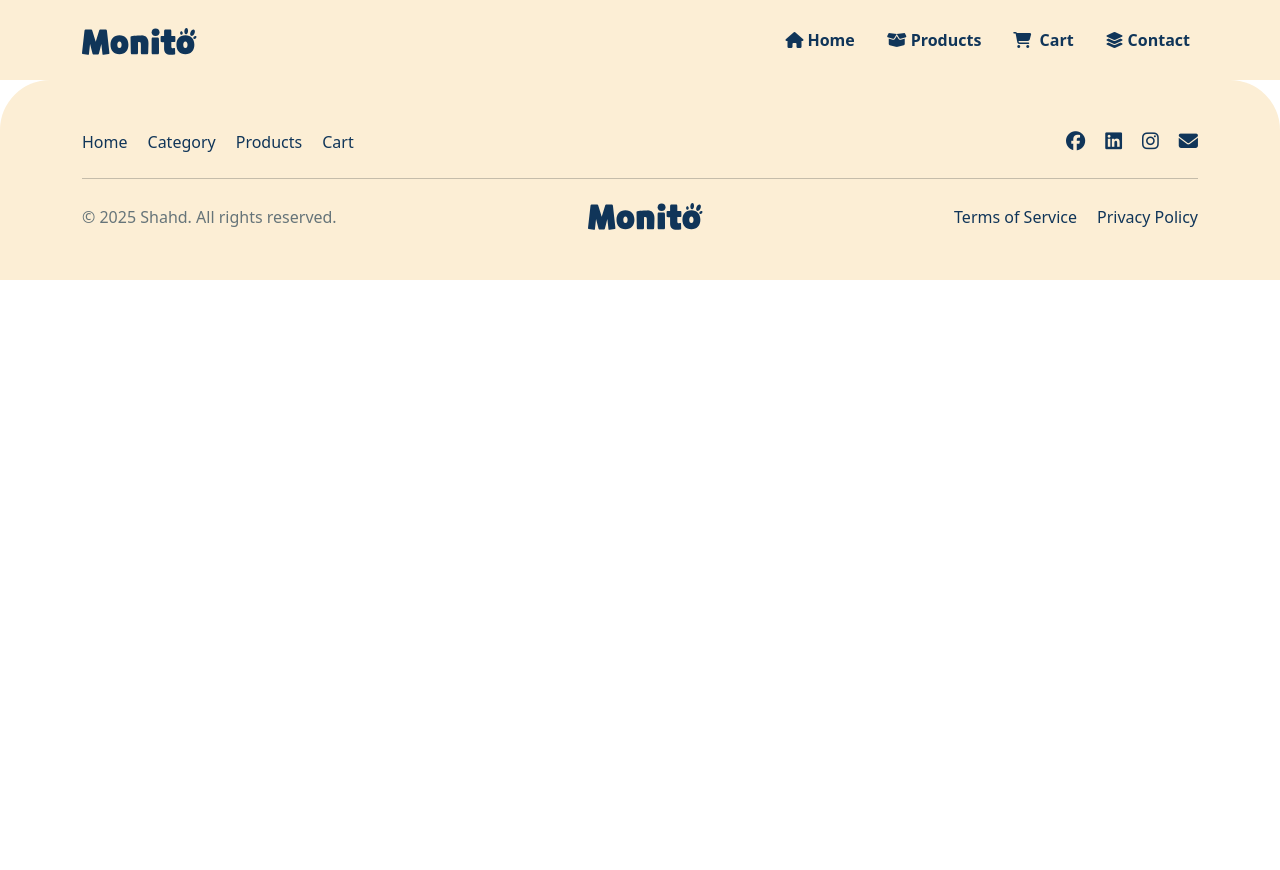
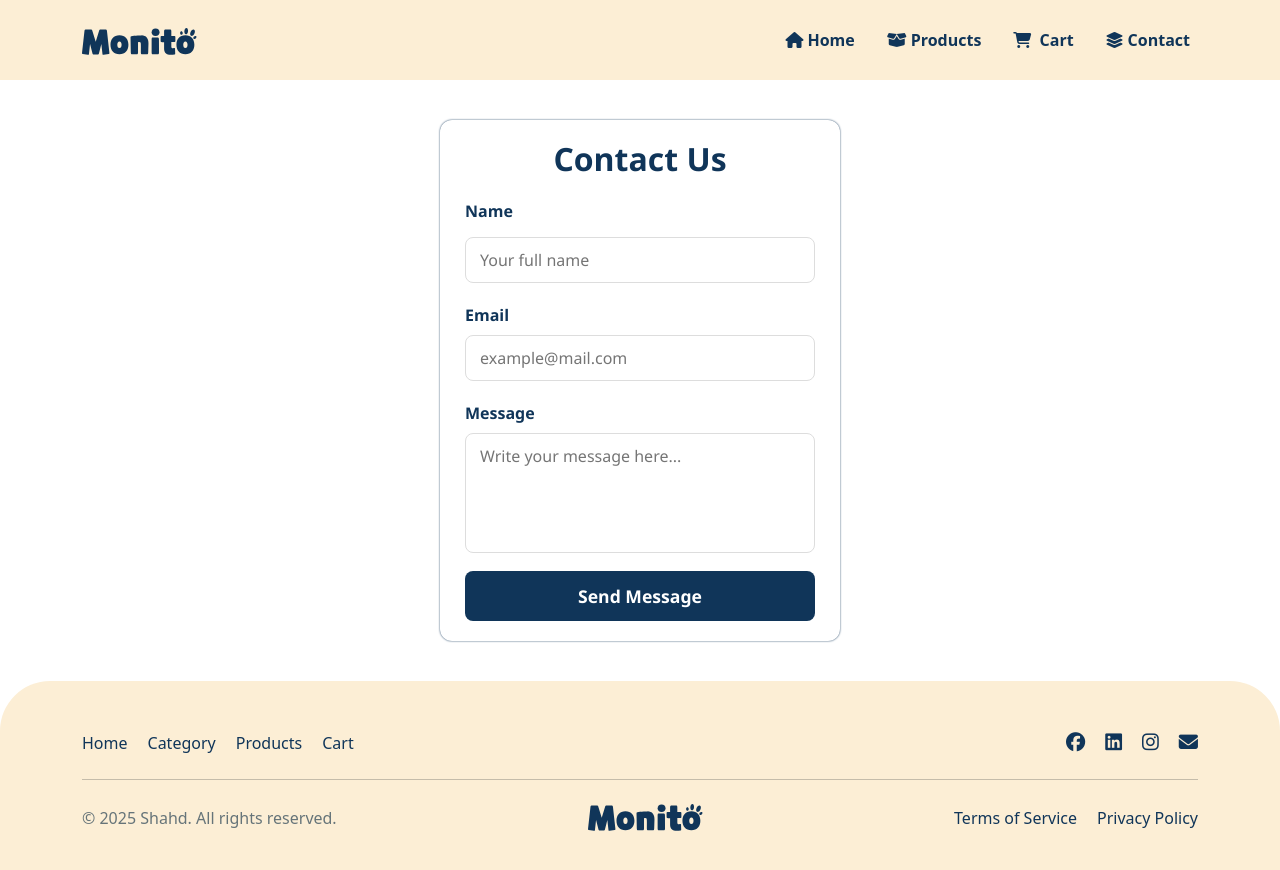
Before and after one commit to Shahd-Sayed/ITI-Final-Project, a React (Vite) app: page /contact in a window 1280 px wide. Shown: the top 870 px of the page. Before the commit the page ends 800 px from the top, so only its background shows below. Built offline with nearby package versions, Linux system fonts and the light colour scheme; a web font is replaced by a local one.

Commit message:
adding product details

```diff
--- a/package.json
+++ b/package.json
@@ -12,6 +12,7 @@
   "dependencies": {
     "axios": "^1.11.0",
     "bootstrap": "^5.3.7",
+    "emailjs-com": "^3.2.0",
     "formik": "^2.4.6",
     "react": "^19.1.0",
     "react-bootstrap": "^2.10.10",
--- a/src/App.jsx
+++ b/src/App.jsx
@@ -11,6 +11,7 @@ import Category from "./components/Category";
 import ProductDetails from "./components/ProductDetails";
 import Cart from "./components/Cart";
 import Payement from "./components/Payement";
+import ContactForm from "./pages/ContactForm";
 
 function App() {
   const location = useLocation();
@@ -32,6 +33,7 @@ function App() {
         <Route path="/product/:slug" element={<ProductDetails />} />
         <Route path="/cart" element={<Cart />} />
         <Route path="/payement" element={<Payement />} />
+        <Route path="/contact" element={<ContactForm />} />
       </Routes>
 
       {shouldShowNavbar && <Footer />}
--- a/src/components/Payement.jsx
+++ b/src/components/Payement.jsx
@@ -59,7 +59,7 @@ function Payement() {
                 placeholder="1234 5678 9102 3456"
               />
             </label>
-            <div className="all">
+            <div className="alls">
               <label>
                 Expiration Date
                 <input type="date" name="payment" placeholder="MM/YY" />
--- /dev/null
+++ b/src/layouts/ContactForm.css
@@ -0,0 +1,75 @@
+.contact-form {
+  width: 100%;
+  max-width: 400px;
+  margin: 40px auto;
+  padding: 20px 25px;
+  background-color: #fff;
+  box-shadow: 0 0 2px var(--main-color);
+  border-radius: 12px;
+  color: var(--main-color);
+  font-family: "Segoe UI", Tahoma, Geneva, Verdana, sans-serif;
+  @media (max-width: 768px) {
+    max-width: 350px;
+  }
+}
+
+.contact-form h2,
+.contact-form h6 {
+  color: var(--main-color);
+  font-weight: 700;
+  text-align: center;
+  margin-bottom: 20px;
+}
+
+.contact-form label {
+  color: var(--main-color);
+  font-weight: 600;
+  display: block;
+  margin-bottom: 8px;
+}
+
+.contact-form input[type="text"],
+.contact-form input[type="email"],
+.contact-form textarea {
+  width: 100%;
+  padding: 10px 14px;
+  border: 1.5px solid #ddd;
+  border-radius: 8px;
+  font-size: 1rem;
+  transition: border-color 0.3s ease;
+}
+
+.contact-form input[type="text"]:focus,
+.contact-form input[type="email"]:focus,
+.contact-form textarea:focus {
+  border-color: var(--main-color);
+  outline: none;
+}
+
+.contact-form textarea {
+  height: 120px;
+  resize: none;
+  overflow: hidden;
+}
+
+.contact-form button {
+  width: 100%;
+  margin-top: 12px;
+  padding: 12px 0;
+  background-color: var(--main-color);
+  border: none;
+  border-radius: 8px;
+  color: #fff;
+  font-weight: 700;
+  font-size: 1.1rem;
+  cursor: pointer;
+  transition: background-color 0.3s ease;
+}
+
+.contact-form button:hover:not(:disabled) {
+  background-color: var(--hover-main-color);
+}
+
+.contact-form a:hover {
+  color: var(--hover-main-color);
+}
--- a/src/layouts/Payment.css
+++ b/src/layouts/Payment.css
@@ -70,12 +70,12 @@ input[type="number"]:focus {
   outline: none;
 }
 
-.all {
+.alls {
   display: flex;
   gap: 20px;
 }
 
-.all label {
+.alls label {
   flex: 1;
 }
 
@@ -104,7 +104,7 @@ input[type="number"]:focus {
   margin-bottom:0px ;
 }
 
-.sectionTwos .all {
+.sectionTwos .alls {
   display: flex;
   justify-content: space-between;
   align-items: center;
--- /dev/null
+++ b/src/pages/ContactForm.jsx
@@ -0,0 +1,71 @@
+import { useRef, useState } from "react";
+import emailjs from "emailjs-com";
+import "../layouts/ContactForm.css"; // هنعمل ملف CSS منفصل
+
+function ContactForm() {
+  const form = useRef();
+  const [sending, setSending] = useState(false);
+
+  const sendEmail = (e) => {
+    e.preventDefault();
+    setSending(true);
+
+    emailjs
+      .sendForm(
+        "service_cp9ezyb",
+        "template_8ngvdkf",
+        form.current,
+        "v_RqITuSfA3xHf7w6"
+      )
+      .then(
+        () => {
+          alert("Message sent successfully!");
+          form.current.reset();
+          setSending(false);
+        },
+        () => {
+          alert("Failed to send message, try again.");
+          setSending(false);
+        }
+      );
+  };
+
+  return (
+    <form ref={form} onSubmit={sendEmail} className="contact-form">
+      <h2>Contact Us</h2>
+
+      <label htmlFor="user_name">Name</label>
+      <input
+        type="text"
+        name="user_name"
+        id="user_name"
+        placeholder="Your full name"
+        required
+      />
+
+      <label htmlFor="user_email">Email</label>
+      <input
+        type="email"
+        name="user_email"
+        id="user_email"
+        placeholder="example@mail.com"
+        required
+      />
+
+      <label htmlFor="message">Message</label>
+      <textarea
+        name="message"
+        id="message"
+        placeholder="Write your message here..."
+        rows="5"
+        required
+      />
+
+      <button type="submit" disabled={sending}>
+        {sending ? "Sending..." : "Send Message"}
+      </button>
+    </form>
+  );
+}
+
+export default ContactForm;
```
Also changed, not shown: 1 other file (tests, documents, lock files or other folders).
